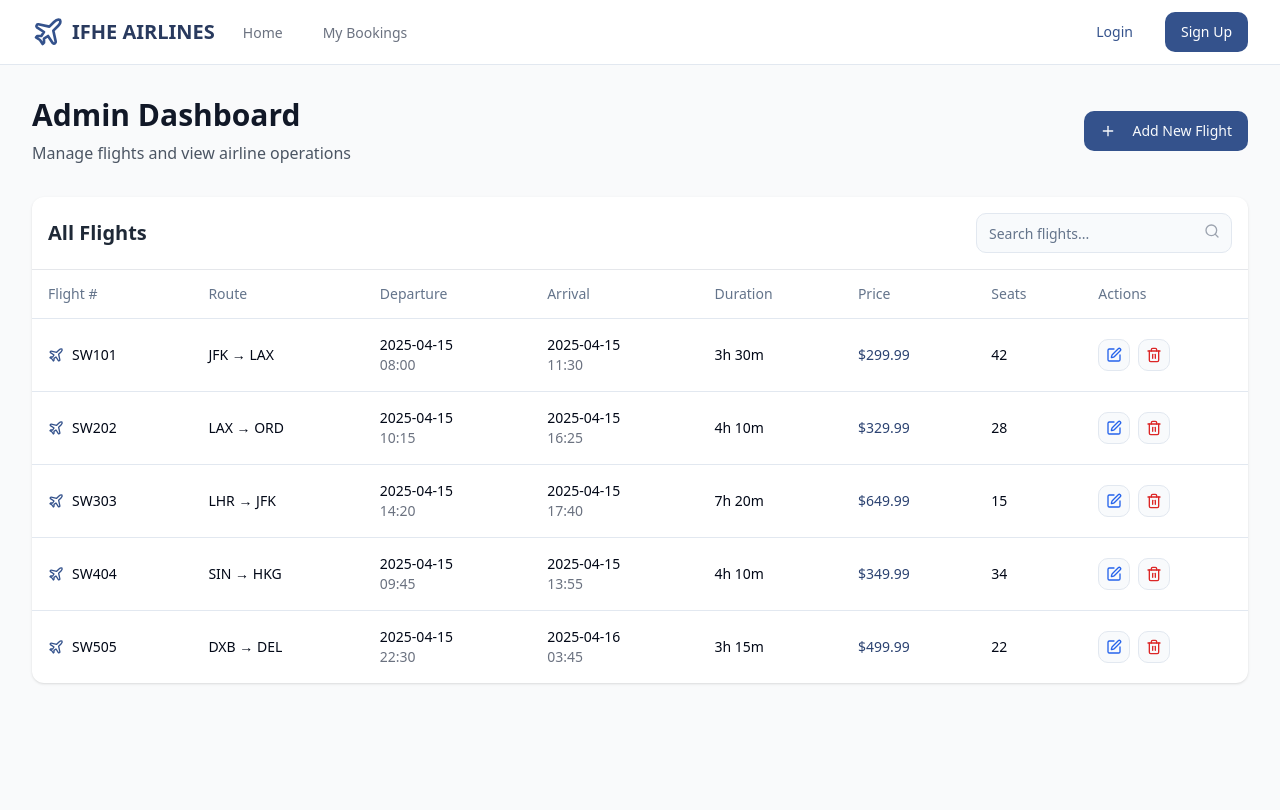
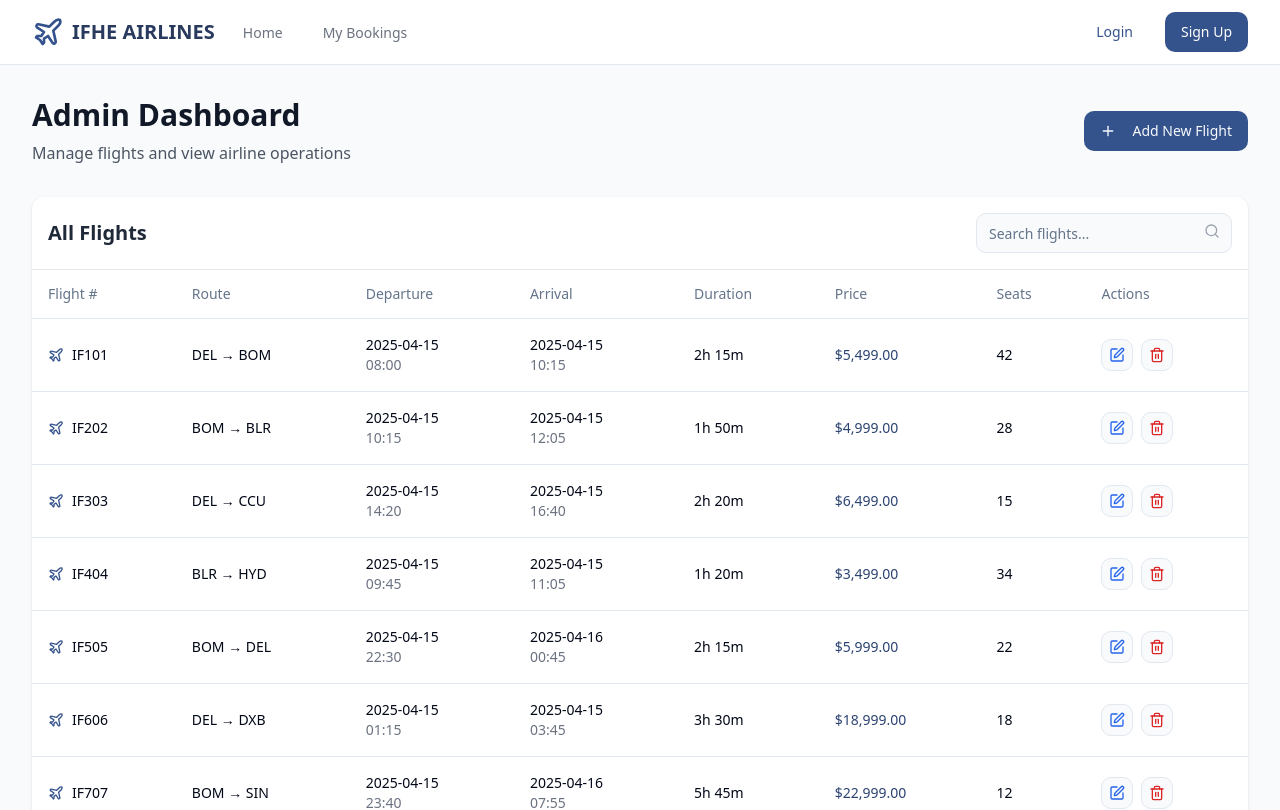
Before and after one commit to N3rdykid/ifhe-airlines, a React (Vite) app: page /admin in a window 1280 px wide. Shown: the top 810 px of the page. Built offline with nearby package versions, Linux system fonts and the light colour scheme; sample sign-in values are in the browser's storage.

Commit message:
Refactor: Implement India search and backend setup
This commit refactors the search functionality to include India and provides guidance on setting up the backend.

```diff
--- a/src/components/flights/FlightResults.tsx
+++ b/src/components/flights/FlightResults.tsx
@@ -13,7 +13,7 @@ interface FlightResultsProps {
 
 const FlightResults = ({ searchResults, source, destination, onBookFlight, onResetSearch }: FlightResultsProps) => {
   const formatPrice = (price: number) => {
-    return new Intl.NumberFormat('en-US', { style: 'currency', currency: 'USD' }).format(price);
+    return new Intl.NumberFormat('en-IN', { style: 'currency', currency: 'INR' }).format(price);
   };
 
   return (
--- a/src/data/mockData.ts
+++ b/src/data/mockData.ts
@@ -2,98 +2,133 @@
 import { Flight, Booking, City } from './models';
 
 export const cities: City[] = [
+  { code: 'DEL', name: 'New Delhi', country: 'India' },
+  { code: 'BOM', name: 'Mumbai', country: 'India' },
+  { code: 'MAA', name: 'Chennai', country: 'India' },
+  { code: 'BLR', name: 'Bengaluru', country: 'India' },
+  { code: 'HYD', name: 'Hyderabad', country: 'India' },
+  { code: 'CCU', name: 'Kolkata', country: 'India' },
+  { code: 'COK', name: 'Kochi', country: 'India' },
+  { code: 'PNQ', name: 'Pune', country: 'India' },
+  { code: 'AMD', name: 'Ahmedabad', country: 'India' },
+  { code: 'JAI', name: 'Jaipur', country: 'India' },
+  { code: 'GOI', name: 'Goa', country: 'India' },
+  { code: 'IXC', name: 'Chandigarh', country: 'India' },
+  { code: 'LKO', name: 'Lucknow', country: 'India' },
+  { code: 'IXB', name: 'Bagdogra', country: 'India' },
+  { code: 'GAU', name: 'Guwahati', country: 'India' },
+  { code: 'SIN', name: 'Singapore', country: 'Singapore' },
+  { code: 'DXB', name: 'Dubai', country: 'United Arab Emirates' },
+  { code: 'BKK', name: 'Bangkok', country: 'Thailand' },
+  { code: 'LHR', name: 'London', country: 'United Kingdom' },
   { code: 'JFK', name: 'New York', country: 'United States' },
-  { code: 'LAX', name: 'Los Angeles', country: 'United States' },
-  { code: 'ORD', name: 'Chicago', country: 'United States' },
-  { code: 'LHR', name: 'London', country: 'United Kingdom' },
-  { code: 'CDG', name: 'Paris', country: 'France' },
-  { code: 'DXB', name: 'Dubai', country: 'United Arab Emirates' },
-  { code: 'HKG', name: 'Hong Kong', country: 'China' },
-  { code: 'SIN', name: 'Singapore', country: 'Singapore' },
-  { code: 'SYD', name: 'Sydney', country: 'Australia' },
-  { code: 'DEL', name: 'Delhi', country: 'India' },
-  { code: 'BOM', name: 'Mumbai', country: 'India' },
-  { code: 'BKK', name: 'Bangkok', country: 'Thailand' },
-  { code: 'IST', name: 'Istanbul', country: 'Turkey' },
-  { code: 'MAD', name: 'Madrid', country: 'Spain' },
-  { code: 'FCO', name: 'Rome', country: 'Italy' },
 ];
 
 export const mockFlights: Flight[] = [
   {
     id: '1',
-    flightNumber: 'SW101',
-    airline: 'SkyWay',
-    source: 'JFK',
-    destination: 'LAX',
+    flightNumber: 'IF101',
+    airline: 'IFHE AIRLINES',
+    source: 'DEL',
+    destination: 'BOM',
     departureDate: '2025-04-15',
     departureTime: '08:00',
     arrivalDate: '2025-04-15',
-    arrivalTime: '11:30',
-    price: 299.99,
+    arrivalTime: '10:15',
+    price: 5499,
     availableSeats: 42,
-    duration: '3h 30m',
+    duration: '2h 15m',
+    aircraft: 'Airbus A320',
+  },
+  {
+    id: '2',
+    flightNumber: 'IF202',
+    airline: 'IFHE AIRLINES',
+    source: 'BOM',
+    destination: 'BLR',
+    departureDate: '2025-04-15',
+    departureTime: '10:15',
+    arrivalDate: '2025-04-15',
+    arrivalTime: '12:05',
+    price: 4999,
+    availableSeats: 28,
+    duration: '1h 50m',
     aircraft: 'Boeing 737-800',
   },
   {
-    id: '2',
-    flightNumber: 'SW202',
-    airline: 'SkyWay',
-    source: 'LAX',
-    destination: 'ORD',
+    id: '3',
+    flightNumber: 'IF303',
+    airline: 'IFHE AIRLINES',
+    source: 'DEL',
+    destination: 'CCU',
     departureDate: '2025-04-15',
-    departureTime: '10:15',
+    departureTime: '14:20',
     arrivalDate: '2025-04-15',
-    arrivalTime: '16:25',
-    price: 329.99,
-    availableSeats: 28,
-    duration: '4h 10m',
+    arrivalTime: '16:40',
+    price: 6499,
+    availableSeats: 15,
+    duration: '2h 20m',
     aircraft: 'Airbus A320',
   },
   {
-    id: '3',
-    flightNumber: 'SW303',
-    airline: 'SkyWay',
-    source: 'LHR',
-    destination: 'JFK',
-    departureDate: '2025-04-15',
-    departureTime: '14:20',
-    arrivalDate: '2025-04-15',
-    arrivalTime: '17:40',
-    price: 649.99,
-    availableSeats: 15,
-    duration: '7h 20m',
-    aircraft: 'Boeing 787-9',
-  },
-  {
     id: '4',
-    flightNumber: 'SW404',
-    airline: 'SkyWay',
-    source: 'SIN',
-    destination: 'HKG',
+    flightNumber: 'IF404',
+    airline: 'IFHE AIRLINES',
+    source: 'BLR',
+    destination: 'HYD',
     departureDate: '2025-04-15',
     departureTime: '09:45',
     arrivalDate: '2025-04-15',
-    arrivalTime: '13:55',
-    price: 349.99,
+    arrivalTime: '11:05',
+    price: 3499,
     availableSeats: 34,
-    duration: '4h 10m',
-    aircraft: 'Airbus A350',
+    duration: '1h 20m',
+    aircraft: 'Airbus A320',
   },
   {
     id: '5',
-    flightNumber: 'SW505',
-    airline: 'SkyWay',
-    source: 'DXB',
+    flightNumber: 'IF505',
+    airline: 'IFHE AIRLINES',
+    source: 'BOM',
     destination: 'DEL',
     departureDate: '2025-04-15',
     departureTime: '22:30',
     arrivalDate: '2025-04-16',
+    arrivalTime: '00:45',
+    price: 5999,
+    availableSeats: 22,
+    duration: '2h 15m',
+    aircraft: 'Boeing 737-800',
+  },
+  {
+    id: '6',
+    flightNumber: 'IF606',
+    airline: 'IFHE AIRLINES',
+    source: 'DEL',
+    destination: 'DXB',
+    departureDate: '2025-04-15',
+    departureTime: '01:15',
+    arrivalDate: '2025-04-15',
     arrivalTime: '03:45',
-    price: 499.99,
-    availableSeats: 22,
-    duration: '3h 15m',
-    aircraft: 'Boeing 777-300ER',
+    price: 18999,
+    availableSeats: 18,
+    duration: '3h 30m',
+    aircraft: 'Boeing 787-9',
+  },
+  {
+    id: '7',
+    flightNumber: 'IF707',
+    airline: 'IFHE AIRLINES',
+    source: 'BOM',
+    destination: 'SIN',
+    departureDate: '2025-04-15',
+    departureTime: '23:40',
+    arrivalDate: '2025-04-16',
+    arrivalTime: '07:55',
+    price: 22999,
+    availableSeats: 12,
+    duration: '5h 45m',
+    aircraft: 'Boeing 787-9',
   },
 ];
 
--- a/src/pages/BookingPage.tsx
+++ b/src/pages/BookingPage.tsx
@@ -1,4 +1,3 @@
-
 import { useState, useEffect } from 'react';
 import { useParams, useNavigate } from 'react-router-dom';
 import { CalendarClock, Plane, Clock, MapPin, CreditCard, Check, AlertCircle, ArrowLeft } from 'lucide-react';
@@ -69,7 +68,7 @@ const BookingPage = () => {
   };
 
   const formatPrice = (price: number) => {
-    return new Intl.NumberFormat('en-US', { style: 'currency', currency: 'USD' }).format(price);
+    return new Intl.NumberFormat('en-IN', { style: 'currency', currency: 'INR' }).format(price);
   };
 
   if (loading) {
@@ -101,7 +100,6 @@ const BookingPage = () => {
   }
 
   if (booking) {
-    // Show booking confirmation
     return (
       <div className="min-h-screen bg-gray-50 py-12 px-4 sm:px-6 lg:px-8">
         <div className="max-w-3xl mx-auto">
```
